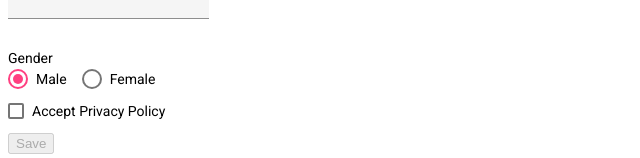
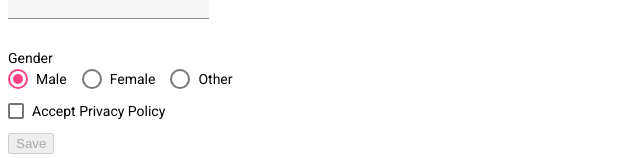
Before and after one commit to hirensojitra/angular-schema, an Angular app: page / in a window 1280 px wide. Shown: the part 649-807 px from the top of the page, without its empty margins (0-640 px from the left). Built offline with nearby package versions, Linux system fonts and the light colour scheme.

Commit message:
Update form.service.ts

```diff
--- a/src/app/form/form.service.ts
+++ b/src/app/form/form.service.ts
@@ -8,7 +8,6 @@ import { CheckboxFields } from './form-checkox';
 
 @Injectable()
 export class FormService {
-  // TODO: get from a remote source of field metadata
   getFields() {
     var state = [
       { value: 'AP', text: 'Andhra Pradesh' },
@@ -146,6 +145,7 @@ export class FormService {
         options: [
           { value: 'male', text: 'Male' },
           { value: 'female', text: 'Female' },
+          { value: 'other', text: 'Other' },
         ],
         value: 'male',
         order: 3,
```
